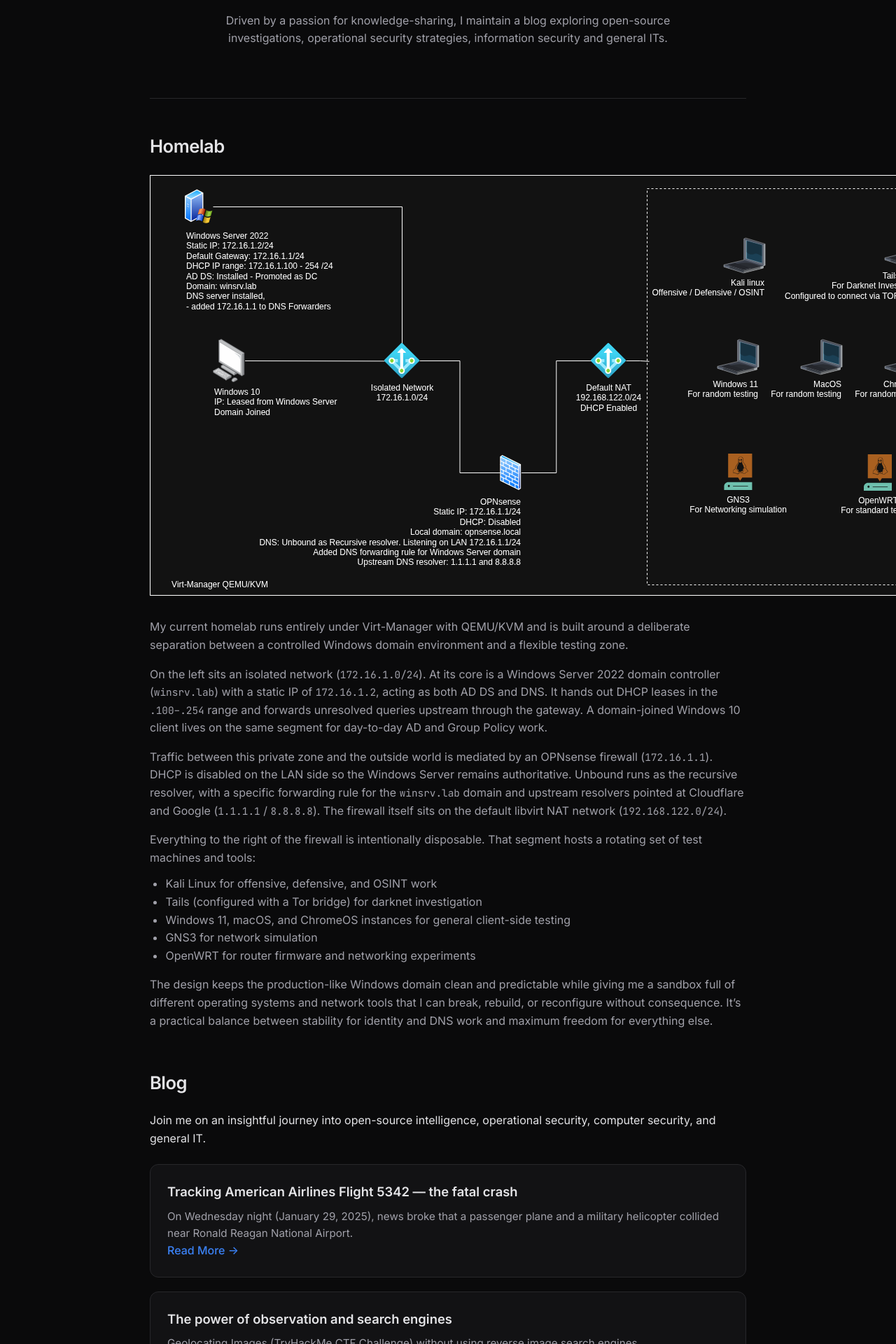
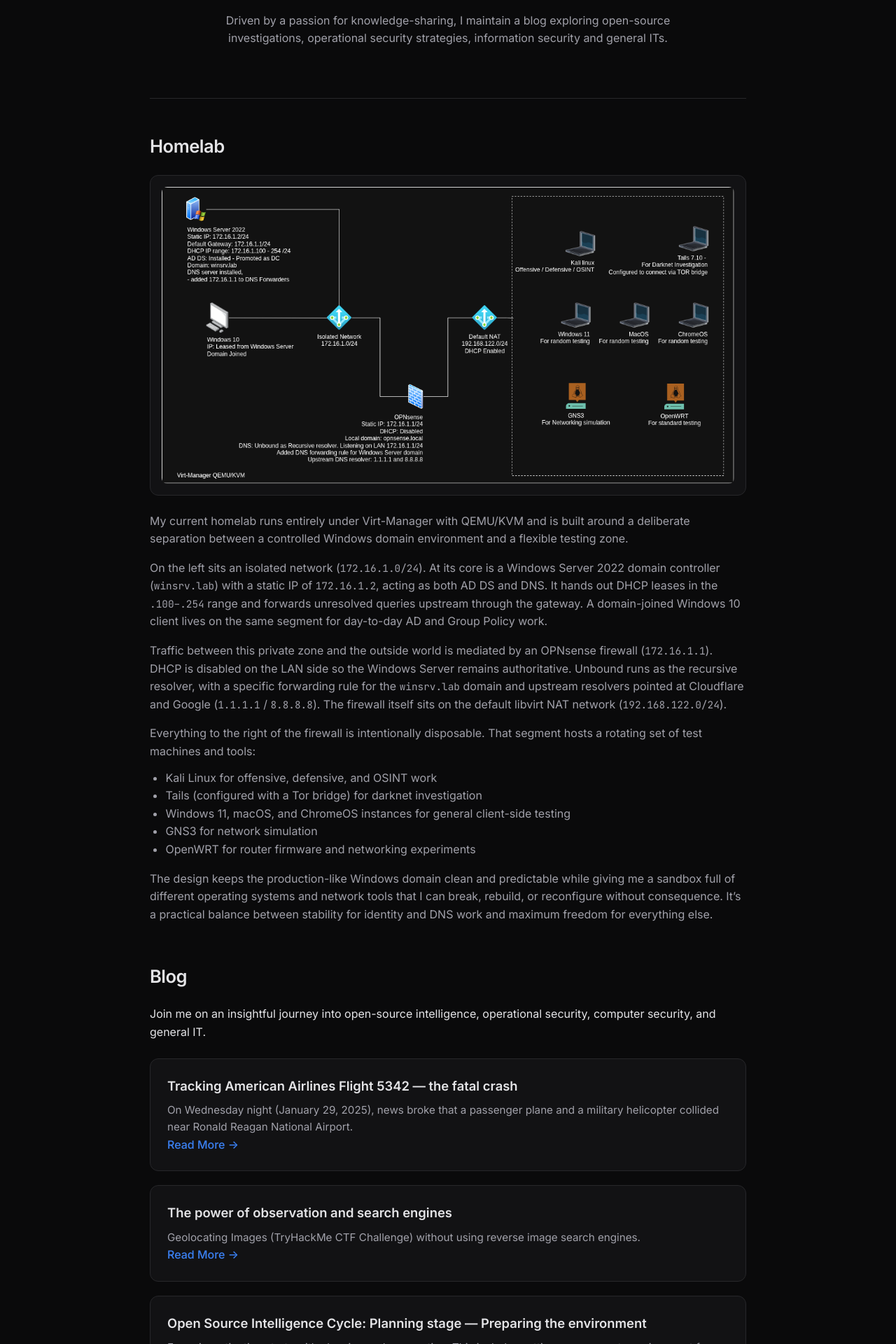
Before and after one commit to b4h4w/b4h4w.github.io, a Jekyll site: the page built from index.md, in a window 1280 px wide. Shown: the part 465-2385 px from the top of the page at 70% size. Built offline with Jekyll 4.4.1, drawn with Linux system fonts in a browser that asks for light colours.

Commit message:
Editing Homelab section format

```diff
--- a/index.md
+++ b/index.md
@@ -22,14 +22,14 @@ description: Personal site of Rustom – OSINT, CTI, digital investigations and
 
 <section>
   <h2>Homelab</h2>
-  <div class="homelab-image; margin-bottom: 1.5rem;">
+  <div class="homelab-image">
     <img
        src="{{ '/assets/images/Full_current_homelab_setup.drawio.png' | relative_url }}"
        alt="Homelab diagram: Windows Server 2022, Windows 10 Client, OPNsense Firewall, Kali Linux, Windows 11, ChromeOS, MacOS, Tails, GNS3 VM, OpenWRT"
        loading="lazy"
     >
   </div>
-  <p style="color: var(--text-muted); margin-bottom: 1.5rem;">
+  <p style="color: var(--text-muted); margin-bottom: 1.5rem; margin-top 1.5rem;">
     {% include homelab.md %}
   </P>
 </section>
```
